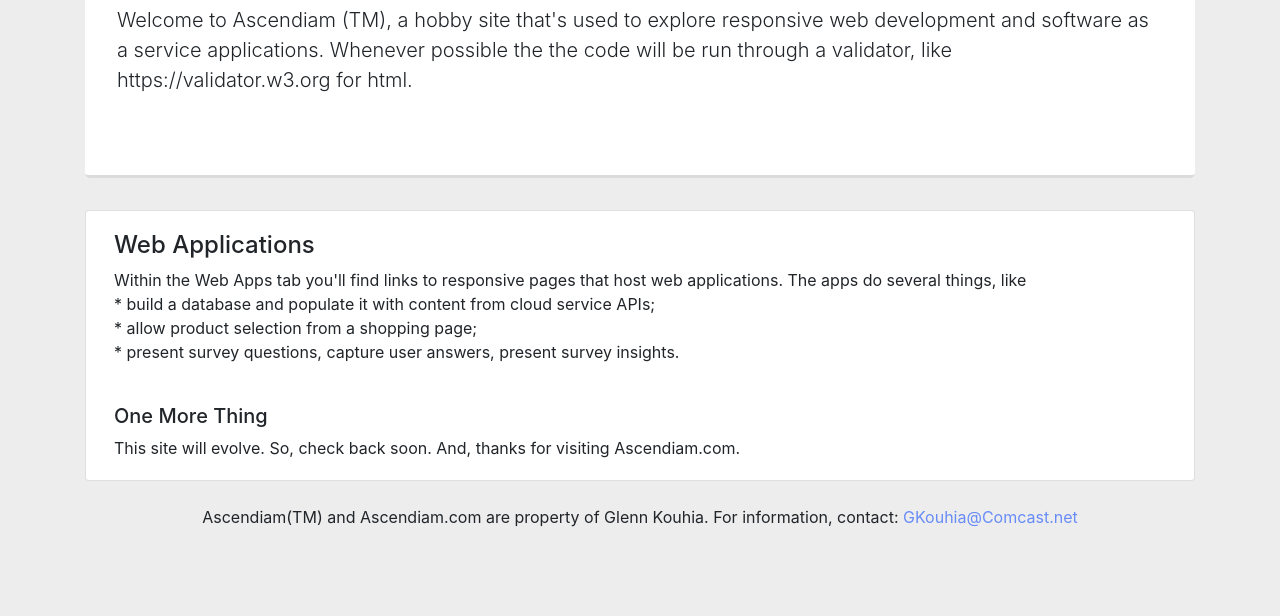
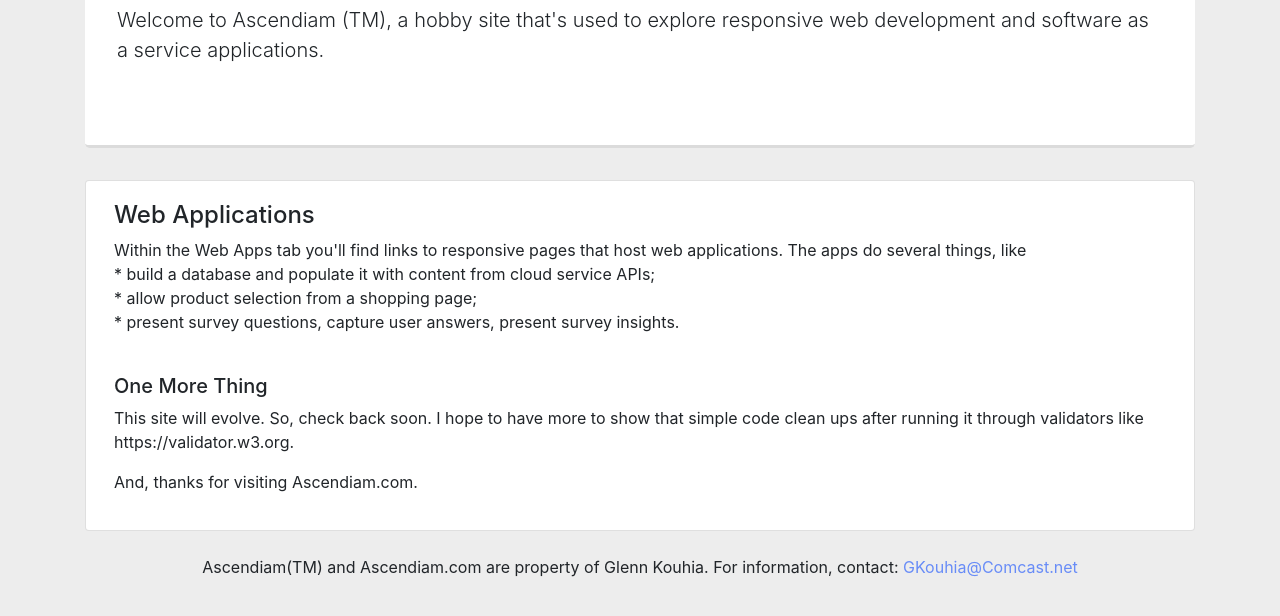
Before and after one commit to GlennKouhia/Ascendiam, a plain HTML site: page SRC/index.html in a window 1280 px wide. Shown: the part 174-790 px from the top of the page. Drawn offline with Linux system fonts and the light colour scheme; a script that the page names is missing.

Commit message:
mentioned https://validator.w3.org

```diff
--- a/SRC/index.html
+++ b/SRC/index.html
@@ -53,7 +53,7 @@
 
             <div class="jumbotron">
                 <h1 class="display-5">All Rise with Better Software.</h1>
-                    <p class="lead">Welcome to Ascendiam (TM), a hobby site that's used to explore responsive web development and software as a service applications. Whenever possible the the code will be run through a validator, like https://validator.w3.org for html.
+                    <p class="lead">Welcome to Ascendiam (TM), a hobby site that's used to explore responsive web development and software as a service applications.
                     </p>
             </div>
             <div class="card mb-4 pl-2">
@@ -63,10 +63,12 @@
                 </p>
                     <br>
                     <h5>One More Thing</h5>
-                    <P class="card-text">This site will evolve. So, check back soon. And, thanks for visiting Ascendiam.com.
+                    <P class="card-text">This site will evolve. So, check back soon. I hope to have more to show that simple code clean ups after running it through validators like https://validator.w3.org.
                     </p>
-                    </div>
+                    <p>And, thanks for visiting Ascendiam.com.
+                    </p>
                 </div>
+            </div>
             <footer>
                 <div class="footer mt-4">
                     <p class="text-center">Ascendiam(TM) and Ascendiam.com are property of Glenn Kouhia. For information, contact: <a href="mailto:GKouhia@Comcast.net">GKouhia@Comcast.net</a>
```
